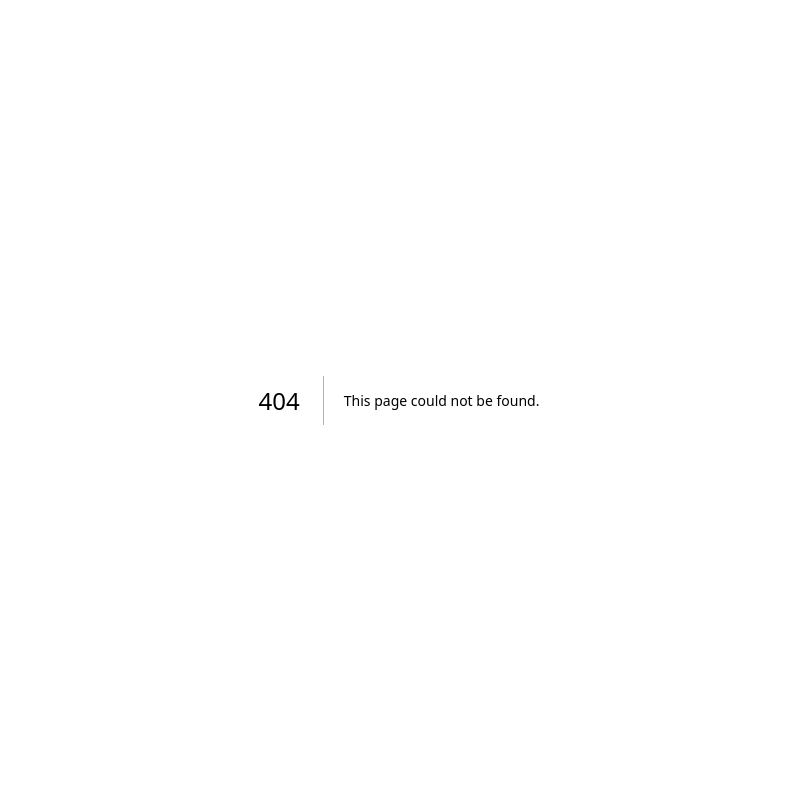
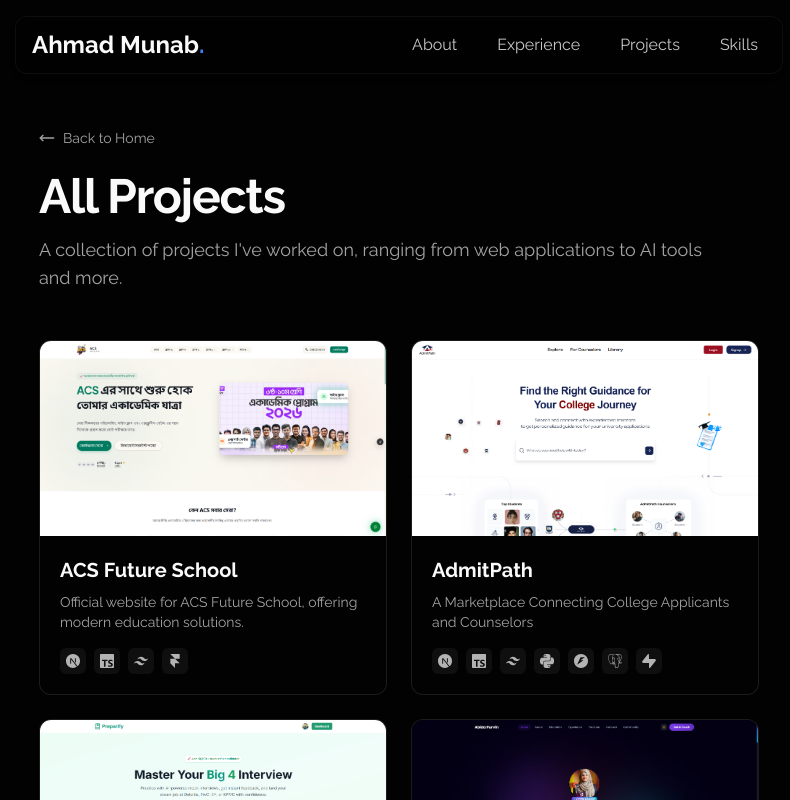
Before and after one commit to Ahmad-Munab/portfolio-v3, a Next.js app: page /projects in a window 1280 px wide. Before the commit this address had no page. Shown: the top 800 px of the page, without its empty margins (241-1031 px from the left). Built offline with nearby package versions, Linux system fonts and the light colour scheme.

Commit message:
projects page added

```diff
--- /dev/null
+++ b/src/app/projects/page.tsx
@@ -0,0 +1,88 @@
+"use client";
+
+import { Navbar } from "@/components/navbar";
+import { Footer } from "@/components/footer";
+import { projects } from "@/data/projects";
+import { motion } from "framer-motion";
+import Image from "next/image";
+import { MoveLeft } from "lucide-react";
+import Link from "next/link";
+
+export default function ProjectsPage() {
+    return (
+        <div className="font-[family-name:var(--font-geist-sans)] min-h-screen bg-background text-foreground flex flex-col">
+            <Navbar />
+
+            <main className="flex-grow container mx-auto px-4 md:px-6 pt-32 pb-16">
+                <motion.div
+                    initial={{ opacity: 0, y: 20 }}
+                    animate={{ opacity: 1, y: 0 }}
+                    transition={{ duration: 0.5 }}
+                    className="mb-12"
+                >
+                    <Link href="/" className="inline-flex items-center text-sm text-muted-foreground hover:text-primary mb-6 transition-colors group">
+                        <MoveLeft className="mr-2 h-4 w-4 transition-transform group-hover:-translate-x-1" />
+                        Back to Home
+                    </Link>
+                    <h1 className="text-4xl md:text-5xl font-bold tracking-tight mb-4">All Projects</h1>
+                    <p className="text-lg text-muted-foreground max-w-2xl">
+                        A collection of projects I've worked on, ranging from web applications to AI tools and more.
+                    </p>
+                </motion.div>
+
+                <div className="grid grid-cols-1 md:grid-cols-2 gap-6">
+                    {projects.map((project, index) => (
+                        <motion.a
+                            key={index}
+                            href={project.url}
+                            target="_blank"
+                            rel="noopener noreferrer"
+                            className="group relative flex flex-col overflow-hidden rounded-xl border border-foreground/10 bg-background/50 hover:bg-background/80 cursor-pointer hover:border-foreground/20 ease-in-out transition-all h-full"
+                            initial={{ opacity: 0, y: 20 }}
+                            whileInView={{ opacity: 1, y: 0 }}
+                            viewport={{ once: true }}
+                            transition={{ duration: 0.4, delay: index * 0.05 }}
+                            whileHover={{
+                                y: -5,
+                                borderColor: "rgba(var(--foreground-rgb), 0.2)",
+                            }}
+                        >
+                            <div className="relative aspect-video w-full overflow-hidden">
+                                <div className="absolute inset-0 bg-gradient-to-t from-black/60 via-black/10 to-transparent z-10 opacity-0 group-hover:opacity-100 transition-opacity duration-300"></div>
+                                <Image
+                                    src={project.image}
+                                    alt={project.title}
+                                    fill
+                                    sizes="(max-width: 768px) 100vw, (max-width: 1200px) 50vw, 33vw"
+                                    className="object-cover transition-all duration-500 ease-in-out group-hover:scale-105"
+                                />
+                            </div>
+
+                            <div className="flex flex-col flex-grow p-5">
+                                <div className="flex justify-between items-start mb-2">
+                                    <h3 className="text-xl font-bold group-hover:text-primary transition-colors">
+                                        {project.title}
+                                    </h3>
+                                </div>
+
+                                <p className="text-sm text-muted-foreground mb-4 flex-grow">
+                                    {project.description}
+                                </p>
+
+                                <div className="flex flex-wrap gap-2 mt-auto">
+                                    {project.tech.map((Icon, i) => (
+                                        <div key={i} className="p-1.5 rounded-md bg-foreground/5 text-foreground/70 group-hover:text-foreground group-hover:bg-foreground/10 transition-all">
+                                            <Icon className="text-sm" />
+                                        </div>
+                                    ))}
+                                </div>
+                            </div>
+                        </motion.a>
+                    ))}
+                </div>
+            </main>
+
+            <Footer />
+        </div>
+    );
+}
--- a/src/components/navbar.tsx
+++ b/src/components/navbar.tsx
@@ -1,6 +1,8 @@
 import { about } from "@/data/about";
 import { useState, useEffect, useRef } from "react";
 import { motion, AnimatePresence } from "framer-motion";
+import { usePathname } from "next/navigation";
+import Link from "next/link";
 
 export function Navbar() {
   const [isScrolled, setIsScrolled] = useState(false);
@@ -9,8 +11,17 @@
   const lastScrollY = useRef(0);
   const heroSectionRef = useRef<HTMLElement | null>(null);
   const activeNavRef = useRef<HTMLAnchorElement>(null);
+  const pathname = usePathname();
+  const isHome = pathname === "/";
 
   useEffect(() => {
+    // Only run scroll logic on home page
+    if (!isHome) {
+      setIsVisible(true);
+      setIsScrolled(true);
+      return;
+    }
+
     // Get reference to the hero section
     heroSectionRef.current = document.querySelector("section") as HTMLElement;
 
@@ -82,7 +93,7 @@
     handleScroll();
 
     return () => window.removeEventListener("scroll", handleScroll);
-  }, [activeSection]);
+  }, [activeSection, isHome]);
 
   // Scroll to section smoothly
   const scrollToSection = (sectionId: string) => {
@@ -115,59 +126,63 @@
           animate={{ y: 0, opacity: 1 }}
           exit={{ y: -50, opacity: 0 }}
           transition={{ duration: 0.4, ease: [0.22, 1, 0.36, 1] }}
-          className={`fixed top-4 left-4 right-4 md:left-0 md:right-0 z-50 transition-all duration-300 max-w-3xl mx-auto hidden md:block ${
-            isScrolled
+          className={`fixed top-4 left-4 right-4 md:left-0 md:right-0 z-50 transition-all duration-300 max-w-3xl mx-auto hidden md:block ${isScrolled
               ? "bg-background/70 backdrop-blur-md shadow-md px-4 py-3 rounded-xl border border-foreground/5"
               : "bg-transparent py-5"
             }`}
         >
           <div className="flex items-center justify-between">
             {/* Logo */}
-            <motion.a
-              href="#home"
+            <Link
+              href="/"
               onClick={(e) => {
+                if (isHome) {
                   e.preventDefault();
                   scrollToSection("home");
+                }
               }}
               className="text-2xl font-bold flex items-center"
+            >
+              <motion.span
                 whileHover={{ scale: 1.05 }}
                 whileTap={{ scale: 0.95 }}
+                className="flex items-center"
               >
                 {about.name}
                 <span className="text-[#3b82f6]">.</span>
-            </motion.a>
+              </motion.span>
+            </Link>
 
             {/* Navigation */}
             <nav className="flex items-center space-x-6">
               {navLinks.map((link) => (
-                <motion.a
+                <Link
                   key={link.name}
-                  href={link.href}
-                  ref={
-                    activeSection === link.href.substring(1)
-                      ? activeNavRef
-                      : null
-                  }
+                  href={isHome ? link.href : `/${link.href}`}
                   onClick={(e) => {
+                    if (isHome) {
                       e.preventDefault();
                       scrollToSection(link.href.substring(1));
+                    }
                   }}
-                  className={`relative px-2 py-1 ${
-                    activeSection === link.href.substring(1)
+                  className={`relative px-2 py-1 ${activeSection === link.href.substring(1) && isHome
                       ? "text-[#3b82f6] font-medium"
                       : "text-foreground/80 hover:text-[#3b82f6]"
                     } transition-colors`}
+                >
+                  <motion.span
                     whileHover={{ y: -2 }}
                     whileTap={{ y: 0 }}
                   >
                     {link.name}
-                  {activeSection === link.href.substring(1) && (
+                  </motion.span>
+                  {activeSection === link.href.substring(1) && isHome && (
                     <motion.span
                       className="absolute bottom-0 left-0 w-full h-0.5 bg-[#3b82f6] rounded-full"
                       layoutId="navIndicator"
                     />
                   )}
-                </motion.a>
+                </Link>
               ))}
             </nav>
           </div>
--- a/src/components/projects-section.tsx
+++ b/src/components/projects-section.tsx
@@ -17,7 +17,7 @@
         </motion.div>
 
         <div className="grid grid-cols-1 md:grid-cols-2 gap-6">
-          {projects.map((project, index) => (
+          {projects.slice(0, 4).map((project, index) => (
             <motion.a
               key={index}
               href={project.url}
@@ -65,6 +65,19 @@
             </motion.a>
           ))}
         </div>
+
+        <div className="flex justify-center mt-10">
+          <motion.a
+            href="/projects"
+            initial={{ opacity: 0, y: 10 }}
+            whileInView={{ opacity: 1, y: 0 }}
+            viewport={{ once: true }}
+            transition={{ duration: 0.25, delay: 0.2 }}
+            className="inline-flex h-10 items-center justify-center rounded-md px-8 text-sm font-medium text-primary-foreground shadow transition-colors"
+          >
+            View All Projects
+          </motion.a>
+        </div>
       </div>
     </section>
   );
--- a/src/data/projects.ts
+++ b/src/data/projects.ts
@@ -14,19 +14,11 @@
 
 export const projects = [
   {
-    title: "AscendraLabs",
-    url: "https://ascendralabs.com",
-    image: "/project-images/ascendra-labs.png",
-    description: "Building modern solutions with brilliant young minds.",
-    tech: [
-      SiNextdotjs,
-      SiTypescript,
-      SiTailwindcss,
-      SiPython,
-      SiFastapi,
-      SiPostgresql,
-      SiSupabase,
-    ],
+    title: "ACS Future School",
+    url: "https://acsfutureschool.com",
+    image: "/project-images/acs-affiliation.png",
+    description: "Official website for ACS Future School, offering modern education solutions.",
+    tech: [SiNextdotjs, SiTypescript, SiTailwindcss, SiFramer],
   },
   {
     title: "AdmitPath",
@@ -49,6 +41,42 @@
     image: "/project-images/preparify.png",
     description: "AI Powered Mock Interview Prepearation Platform for the big4",
     tech: [SiNextdotjs, SiTypescript, SiTailwindcss, SiPostgresql, SiOpenai],
+  },
+  {
+    title: "Abida Purvin",
+    url: "https://abida-purvin-chowdhury.vercel.app",
+    image: "/project-images/abida-purvin-portfolio.png",
+    description: "Portfolio website for the legendary singer Abida Parveen.",
+    tech: [SiNextdotjs, SiTailwindcss],
+  },
+  {
+    title: "SuperTodo",
+    url: "https://supertodo.ascendralabs.com/",
+    image: "/project-images/supertodo.png",
+    description: "A feature-rich todo application for productivity.",
+    tech: [SiNextdotjs, SiTypescript, SiTailwindcss],
+  },
+  {
+    title: "B360",
+    url: "https://b360-one.vercel.app/",
+    image: "/project-images/b360.png",
+    description: "Customer support and IT solutions",
+    tech: [SiNextdotjs, SiTypescript, SiTailwindcss, SiFramer],
+  },
+  {
+    title: "AscendraLabs",
+    url: "https://ascendralabs.com",
+    image: "/project-images/ascendra-labs.png",
+    description: "Building modern solutions with brilliant young minds.",
+    tech: [
+      SiNextdotjs,
+      SiTypescript,
+      SiTailwindcss,
+      SiPython,
+      SiFastapi,
+      SiPostgresql,
+      SiSupabase,
+    ],
   },
   {
     title: "ProjectMate",
@@ -82,10 +110,53 @@
   },
 
   {
-    title: "B360",
-    url: "https://b360-one.vercel.app/",
-    image: "/project-images/b360.png",
-    description: "Customer support and IT solutions",
-    tech: [SiNextdotjs, SiTypescript, SiTailwindcss, SiFramer],
+    title: "2 Cents Podcast",
+    url: "https://2centspodcast-demo.ascendralabs.com/",
+    image: "/project-images/2-cents-podcast-portfolio.png",
+    description: "Portfolio site for a popular podcast series.",
+    tech: [SiNextdotjs, SiTypescript, SiTailwindcss],
   },
+  {
+    title: "BikroyBot",
+    url: "https://bikroybot.vercel.app/",
+    image: "/project-images/bikroybot.png",
+    description: "Automated bot for Bikroy.com marketplace.",
+    tech: [SiPython, SiTypescript],
+  },
+  {
+    title: "Clipping Path",
+    url: "https://clippath-one.vercel.app/",
+    image: "/project-images/clipping-path.png",
+    description: "Image editing service provider website.",
+    tech: [SiNextdotjs, SiTailwindcss],
+  },
+  {
+    title: "HD Real Estate",
+    url: "https://hd-real-estate-portfolio.vercel.app/",
+    image: "/project-images/hd-real-estate-portfolio.png",
+    description: "Real estate portfolio showcasing premium properties.",
+    tech: [SiNextdotjs, SiTypescript, SiTailwindcss],
+  },
+  {
+    title: "Ramadan Times",
+    url: "https://ramadan-times.netlify.app/",
+    image: "/project-images/ramadan-times.png",
+    description: "Application for tracking Ramadan timings and schedules.",
+    tech: [SiNextdotjs, SiTypescript],
+  },
+
+  {
+    title: "TUDC",
+    url: "https://tudc.vercel.app/",
+    image: "/project-images/tudc.png",
+    description: "University debate club website.",
+    tech: [SiNextdotjs, SiTypescript],
+  },
+  {
+    title: "Portfolio V2",
+    url: "https://portfolio-v2-one.vercel.app/",
+    image: "/project-images/portfolio-v2.png",
+    description: "Portfolio website for the legendary singer Abida Parveen.",
+    tech: [SiNextdotjs, SiTailwindcss],
+  }
 ];
```
Lines whose indentation alone changed are shown as unchanged.
